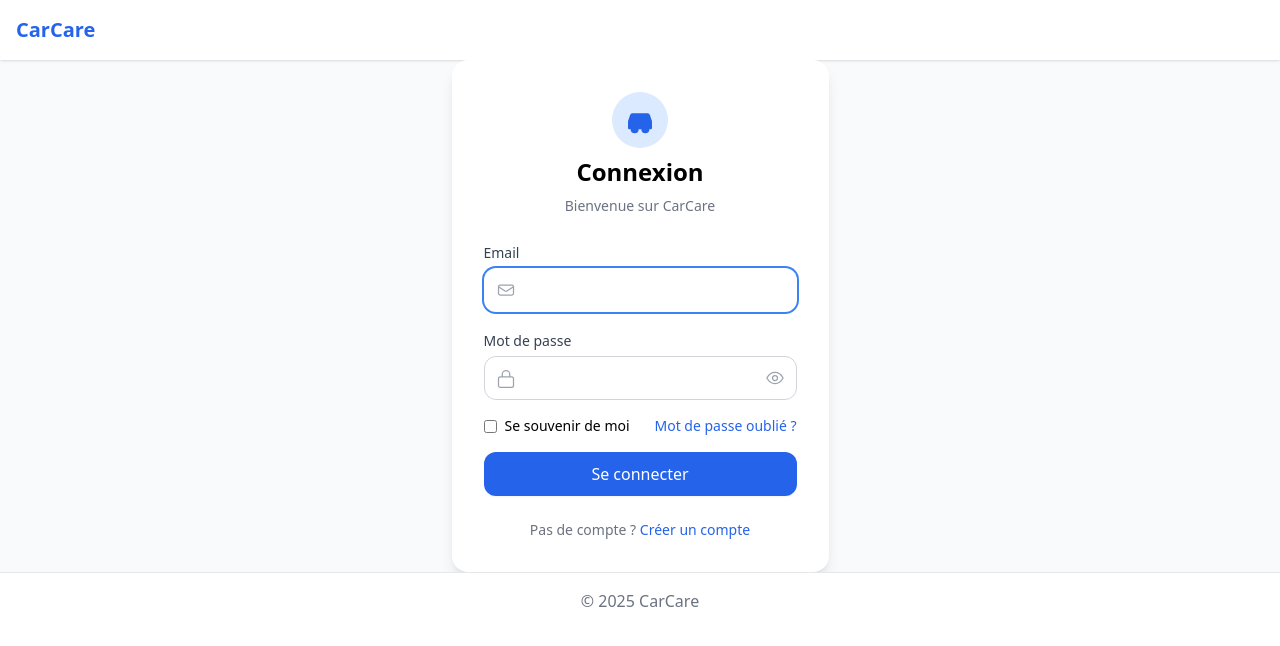
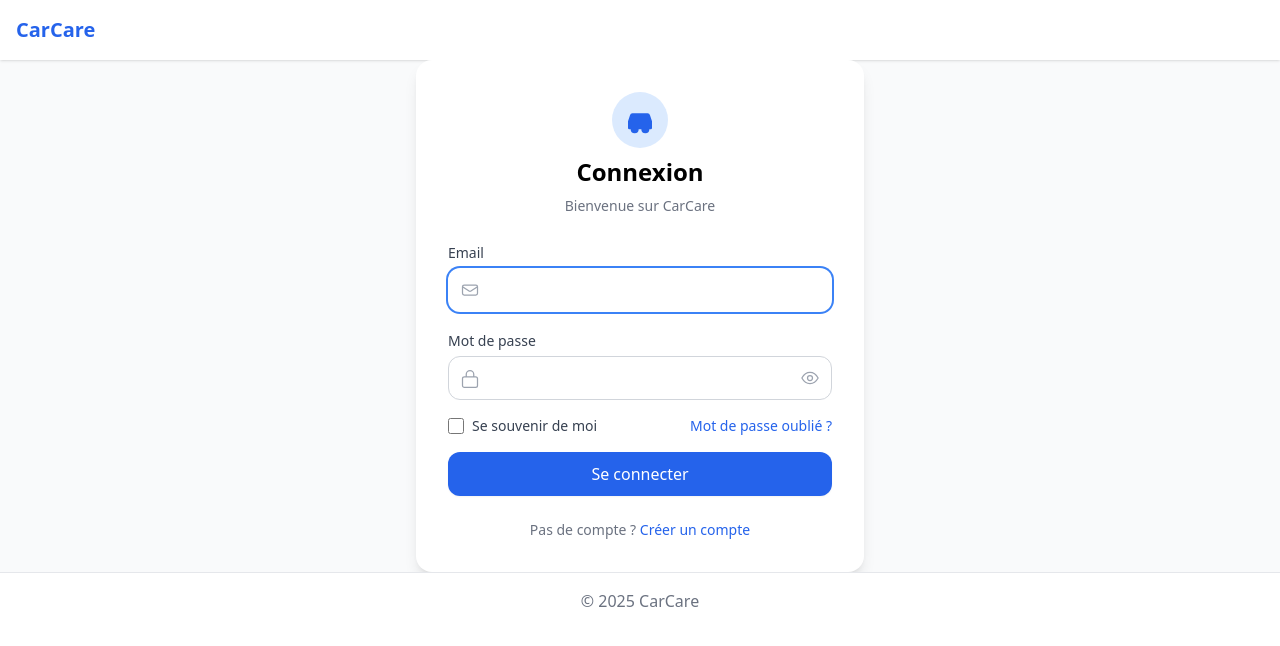
Before and after one commit to MystereFire/carcare, a React (Vite) app in the folder frontend/: page /login in a window 1280 px wide. Shown: the top 646 px of the page. Built offline with nearby package versions, Linux system fonts and the light colour scheme.

Commit message:
refactor auth pages layout

```diff
--- a/frontend/src/layouts/AuthLayout.tsx
+++ b/frontend/src/layouts/AuthLayout.tsx
@@ -7,10 +7,10 @@ export default function AuthLayout() {
   return (
     <div className="min-h-dvh flex flex-col bg-gray-50">
       <Header variant="minimal" />
-      <main className="flex-1 flex items-center justify-center px-4">
+      <main className="flex-1 grid place-items-center px-4 py-10">
         <Outlet />
       </main>
-      <Footer />
+      <Footer className="mt-auto" />
     </div>
   );
 }
--- a/frontend/src/pages/Login.jsx
+++ b/frontend/src/pages/Login.jsx
@@ -30,7 +30,7 @@ export default function Login() {
 
   return (
     <PageTransition>
-      <div className="w-full max-w-md bg-white rounded-2xl shadow-lg p-6 md:p-8 space-y-6">
+      <div className="w-full max-w-md mx-auto bg-white rounded-2xl shadow-lg p-6 md:p-8 space-y-6">
             <div className="text-center space-y-2">
               <div className="flex justify-center">
                 <div className="p-3 bg-blue-100 rounded-full">
@@ -76,7 +76,7 @@ export default function Login() {
                     autoFocus
                     required
                     onChange={handleChange}
-                    className="w-full h-11 rounded-xl border border-gray-300 bg-white pl-10 pr-3 text-gray-900 placeholder-gray-400 focus:outline-none focus:ring-2 focus:ring-blue-500 focus:border-transparent"
+                    className="w-full h-11 rounded-xl border border-gray-300 bg-white pl-10 pr-3 focus:outline-none focus:ring-2 focus:ring-blue-500 focus:border-transparent"
                   />
                 </div>
               </div>
@@ -107,7 +107,7 @@ export default function Login() {
                     autoComplete="current-password"
                     required
                     onChange={handleChange}
-                    className="w-full h-11 rounded-xl border border-gray-300 bg-white pl-10 pr-10 text-gray-900 placeholder-gray-400 focus:outline-none focus:ring-2 focus:ring-blue-500 focus:border-transparent"
+                    className="w-full h-11 rounded-xl border border-gray-300 bg-white pl-10 pr-10 focus:outline-none focus:ring-2 focus:ring-blue-500 focus:border-transparent"
                   />
                   <button
                     type="button"
@@ -156,20 +156,14 @@ export default function Login() {
                 </div>
               </div>
 
-            <div className="flex items-center justify-between text-sm">
-              <label className="inline-flex items-center">
-                <input
-                  type="checkbox"
-                  className="rounded border-gray-300 text-blue-600 focus:ring-blue-500"
-                />
-                <span className="ml-2">Se souvenir de moi</span>
+            <div className="flex items-center justify-between gap-3">
+              <label className="inline-flex items-center gap-2 select-none">
+                <input type="checkbox" className="h-4 w-4 rounded border-gray-300" />
+                <span className="text-sm text-gray-700">Se souvenir de moi</span>
               </label>
-              <Link
-                to="/forgot-password"
-                className="text-blue-600 hover:underline"
-              >
+              <a href="/forgot-password" className="text-sm text-blue-600 hover:underline">
                 Mot de passe oublié ?
-              </Link>
+              </a>
             </div>
 
             {error && (
@@ -184,7 +178,7 @@ export default function Login() {
             <button
               type="submit"
               disabled={isLoading}
-              className="w-full h-11 rounded-xl bg-blue-600 text-white shadow-sm transition hover:bg-blue-700 disabled:opacity-50 disabled:cursor-not-allowed flex items-center justify-center"
+              className="w-full h-11 rounded-xl bg-blue-600 hover:bg-blue-700 text-white shadow-sm transition disabled:opacity-50 disabled:cursor-not-allowed flex items-center justify-center"
             >
               {isLoading ? (
                 <svg
--- a/frontend/src/pages/Register.jsx
+++ b/frontend/src/pages/Register.jsx
@@ -65,7 +65,7 @@ export default function Register() {
 
   return (
     <PageTransition>
-      <div className="w-full max-w-md bg-white rounded-2xl shadow-lg p-6 md:p-8 space-y-6">
+      <div className="w-full max-w-md mx-auto bg-white rounded-2xl shadow-lg p-6 md:p-8 space-y-6">
             <div className="text-center space-y-2">
               <div className="flex justify-center">
                 <div className="p-3 bg-blue-100 rounded-full">
@@ -116,7 +116,7 @@ export default function Register() {
                     required
                     value={form.name}
                     onChange={handleChange}
-                    className="w-full h-11 rounded-xl border border-gray-300 bg-white pl-10 pr-3 text-gray-900 placeholder-gray-400 focus:outline-none focus:ring-2 focus:ring-blue-500 focus:border-transparent"
+                    className="w-full h-11 rounded-xl border border-gray-300 bg-white pl-10 pr-3 focus:outline-none focus:ring-2 focus:ring-blue-500 focus:border-transparent"
                   />
                 </div>
                 {errors.name && (
@@ -149,7 +149,7 @@ export default function Register() {
                     required
                     value={form.email}
                     onChange={handleChange}
-                    className="w-full h-11 rounded-xl border border-gray-300 bg-white pl-10 pr-3 text-gray-900 placeholder-gray-400 focus:outline-none focus:ring-2 focus:ring-blue-500 focus:border-transparent"
+                    className="w-full h-11 rounded-xl border border-gray-300 bg-white pl-10 pr-3 focus:outline-none focus:ring-2 focus:ring-blue-500 focus:border-transparent"
                   />
                 </div>
                 {errors.email && (
@@ -182,7 +182,7 @@ export default function Register() {
                     required
                     value={form.password}
                     onChange={handleChange}
-                    className="w-full h-11 rounded-xl border border-gray-300 bg-white pl-10 pr-10 text-gray-900 placeholder-gray-400 focus:outline-none focus:ring-2 focus:ring-blue-500 focus:border-transparent"
+                    className="w-full h-11 rounded-xl border border-gray-300 bg-white pl-10 pr-10 focus:outline-none focus:ring-2 focus:ring-blue-500 focus:border-transparent"
                   />
                   <button
                     type="button"
@@ -267,7 +267,7 @@ export default function Register() {
               <button
                 type="submit"
                 disabled={isDisabled}
-                className="w-full h-11 bg-blue-600 hover:bg-blue-700 text-white rounded-xl shadow-sm transition disabled:opacity-50 disabled:cursor-not-allowed flex items-center justify-center"
+                className="w-full h-11 rounded-xl bg-blue-600 hover:bg-blue-700 text-white shadow-sm transition disabled:opacity-50 disabled:cursor-not-allowed flex items-center justify-center"
               >
                 {isLoading ? (
                   <svg
```
